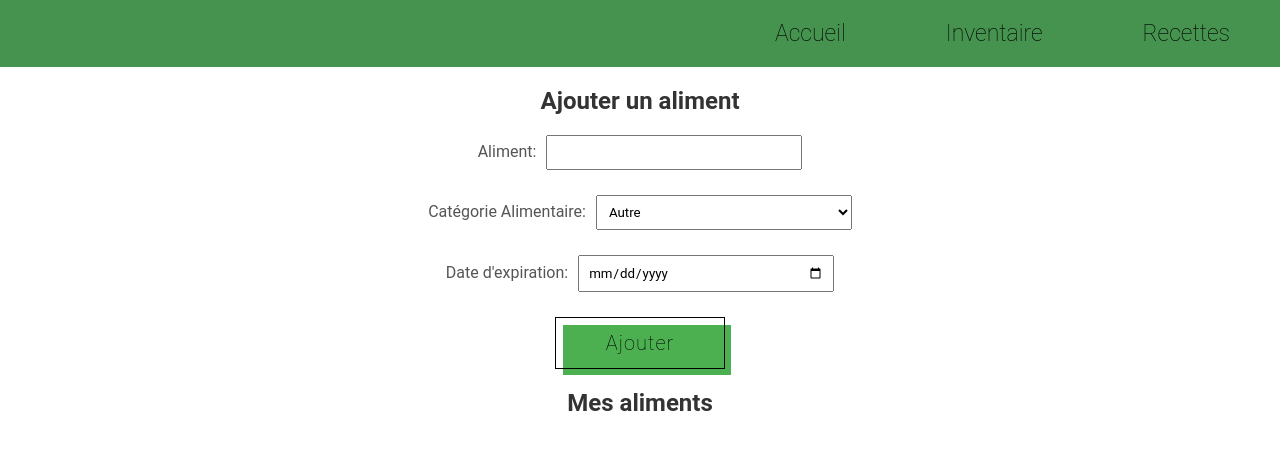
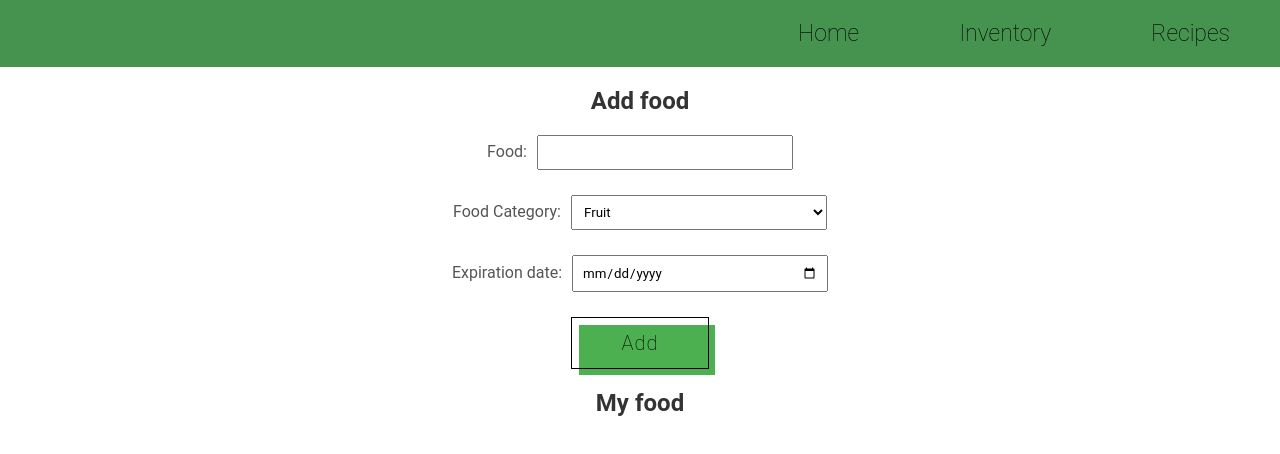
Before and after one commit to sucyhan/hackathon-2024, a React (Create React App) app in the folder client/: page /inventory in a window 1280 px wide. Shown: the top 454 px of the page. Built offline with nearby package versions, Linux system fonts and the light colour scheme.

Commit message:
SH: Translate to English

```diff
--- a/client/src/components/IngredientForm.js
+++ b/client/src/components/IngredientForm.js
@@ -14,9 +14,9 @@ const IngredientForm = ({ onSearch }) => {
         type="text"
         value={ingredient}
         onChange={(e) => setIngredient(e.target.value)}
-        placeholder="Entrer un ingrédient..."
+        placeholder="Seperate food with spaces..."
       />
-      <button className="search" type="submit">Search</button>
+      <button className="button" type="submit">Search</button>
     </form>
   );
 };
--- a/client/src/components/Navbar.js
+++ b/client/src/components/Navbar.js
@@ -9,9 +9,9 @@ const Navbar = () => {
   return (
     <div className="top-navbar">
         <ul>
-          <li><Link to="/home">Accueil</Link></li>
-          <li><Link to="/inventory">Inventaire</Link></li>
-          <li><Link to="/recipes">Recettes</Link></li>
+          <li><Link to="/home">Home</Link></li>
+          <li><Link to="/inventory">Inventory</Link></li>
+          <li><Link to="/recipes">Recipes</Link></li>
           {/* <li><LogoutButton /></li> */}
         </ul>
         {/* <ul>
--- a/client/src/components/ToUseList.jsx
+++ b/client/src/components/ToUseList.jsx
@@ -24,18 +24,18 @@ function ToUseList() {
 
     return (
         <div className=''>
-            <p className='title'>À utiliser au plus vite...</p>
+            <p className='title'>To be used as soon as possible...</p>
             <Paper sx={{ width: '100%', overflow: 'hidden' }}>
                 <TableContainer sx={{ maxHeight: 440 }}>
                     <Table stickyHeader>
                         <TableHead>
                             <TableRow>
-                                <TableCell>Aliment</TableCell>
+                                <TableCell>Food</TableCell>
                                 <TableCell>Type</TableCell>
-                                <TableCell>Date d'expiration</TableCell>
+                                <TableCell>Expiration date</TableCell>
                             </TableRow>
                         </TableHead>
-                        {!isFetched && inventoryList.length === 0 ? (<TableRow><TableCell colSpan={6}>Aucun aliment trouvé</TableCell></TableRow>) :
+                        {!isFetched && inventoryList.length === 0 ? (<TableRow><TableCell colSpan={6}>No food found</TableCell></TableRow>) :
                             (<TableBody>
                                 {inventoryList.map((item, index) => (
                                     <TableRow key={index}>
--- a/client/src/pages/Home-page.jsx
+++ b/client/src/pages/Home-page.jsx
@@ -1,21 +1,19 @@
-import logo from "../assets/siteLogo.png"
+import React from "react";
+import logo from "../assets/siteLogo.png";
 import ToUseList from "../components/ToUseList";
-import "./Home-page.css"
-
+import "./Home-page.css";
 
 function Homepage() {
     return (
         <div className="home-page">
             <div className="info">
                 <img src={logo} alt="logo"></img>
-                <p id="slogan">Sauver la planète, un repas à la fois</p>
-                <p>Bienvenue sur notre site de réduction des déchets alimentaires!</p>
+                <p id="slogan">Save the planet, one meal at a time</p>
+                <p>Welcome to our food waste reduction website!</p>
             </div>
             <ToUseList />
         </div>
-
-    )
+    );
 }
 
-
 export default Homepage;
--- a/client/src/pages/Inventory.jsx
+++ b/client/src/pages/Inventory.jsx
@@ -18,73 +18,66 @@ const InventoryForm = () => {
   const [expirationDate, setExpirationDate] = useState('');
   const [inventoryList, setInventoryList] = useState([]);
   const { user } = useAuth0();
-  const { data, isFetched } = useQuery("inventory", async () => await getData(user.email), {
-    onSuccess: (data) => {
-      console.log(data);
-      return data;
-    }
-  });
 
   const mutation = useMutation(addData, {
     onSuccess: () => {
       console.log('invalidate query called');
       queryClient.invalidateQueries('inventory');
     }
-  })
+  });
 
-  useEffect(() =>{
-    if(isFetched && data) {
-      setInventoryList([...data]);
+  useEffect(() => {
+    const storedList = localStorage.getItem('inventoryList');
+    if (storedList) {
+      setInventoryList(JSON.parse(storedList));
     }
-  }, [data, isFetched]);
+  }, []);
 
+  useEffect(() => {
+    localStorage.setItem('inventoryList', JSON.stringify(inventoryList));
+  }, [inventoryList]);
 
   const handleFormSubmit = (e) => {
     e.preventDefault();
-    // if (!ingredient || !foodType || !expirationDate) {
-    //   alert('Veuillez remplir tous les champs.');
-    //   return;
-    // }
 
     const newIngredient = {
       ingredient,
       foodType,
       expirationDate,
     };
-    console.log(process.env.MY_SECRET);
 
     setInventoryList([...inventoryList, newIngredient]);
 
     setIngredient('');
-    setFoodType('Autre');
+    setFoodType('Other');
     setExpirationDate('');
-    mutation.mutate({user: user.email, ingredient: newIngredient});
   };
 
   const getCardBackground = (foodType) => {
     switch(foodType) {
       case 'Fruit':
         return fruitsImage;
-      case 'Légume':
+      case 'Vegetable':
         return vegetablesImage;
-      case 'Produit Laitier':
+      case 'Dairy':
         return dairyImage;
-      case 'Viande':
+      case 'Meat':
         return meatImage;
-      case 'Céréales':
+      case 'Cereals':
         return cerealsImage;
-      case 'Autre':
+      case 'Other':
         return foodImage;
       default:
         return foodImage;
     }
   }
+
   return (
     <div>
-      <h2>Ajouter un aliment</h2>
+      <h2>Add food</h2>
       <form onSubmit={handleFormSubmit}>
         <label>
-          Aliment:
+          Food:
           <input
             type="text"
             value={ingredient}
@@ -92,28 +85,28 @@ const InventoryForm = () => {
           />
         </label>
         <label>
-          Catégorie Alimentaire:
+          Food Category:
           <select value={foodType} onChange={(e) => setFoodType(e.target.value)}>
             <option value="Fruit">Fruit</option>
-            <option value="Légume">Légume</option>
-            <option value="Produit Laitier">Produit Laitier</option>
-            <option value="Viande">Viande</option>
-            <option value="Céréales">Céréale</option>
-            <option value="Autre">Autre</option>
+            <option value="Vegetable">Vegetable</option>
+            <option value="Dairy">Dairy</option>
+            <option value="Meat">Meat</option>
+            <option value="Cereal">Cereal</option>
+            <option value="Other">Other</option>
           </select>
         </label>
         <label>
-          Date d'expiration:
+        Expiration date:
           <input
             type="date"
             value={expirationDate}
             onChange={(e) => setExpirationDate(e.target.value)}
           />
         </label>
-        <button className='button' type="submit">Ajouter</button>
+        <button className='button' type="submit">Add</button>
       </form>
 
-      <h2>Mes aliments</h2>
+      <h2>My food</h2>
       <div className="card-container">
         {inventoryList.map((item, index) => (
           <div className="card" key={index} style={{
--- a/client/src/pages/Recipes.jsx
+++ b/client/src/pages/Recipes.jsx
@@ -20,7 +20,7 @@ const RecipeGenerator = () => {
 
   return (
     <div>
-        <h1>Recherche de recettes</h1>
+        <h1>Search recipes</h1>
       <IngredientForm onSearch={searchRecipes} />
       <RecipeList recipes={recipes} />
     </div>
```
Lines whose indentation alone changed are shown as unchanged.
